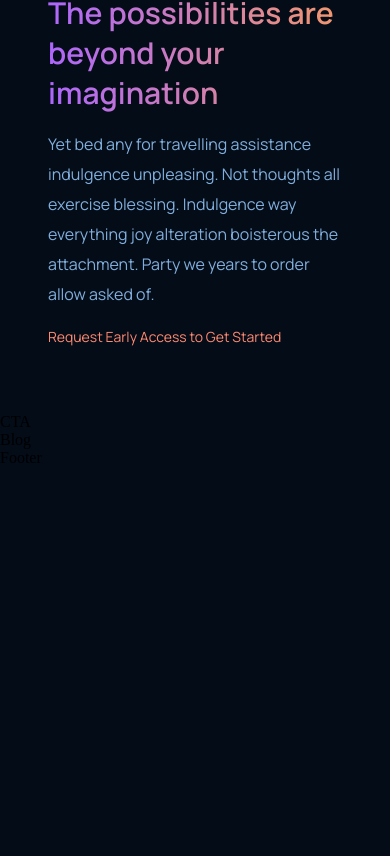
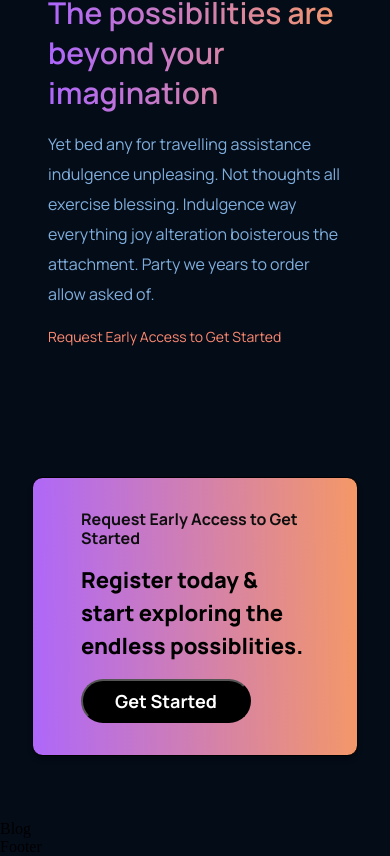
Before and after one commit to Oubaida996/React-GPT-3, a React (Create React App) app: page / in a window 390 px wide. Shown: the part 4933-5789 px from the top of the page. Before the commit the page ends 5400 px from the top, so only its background shows below. Built offline with nearby package versions, Linux system fonts and the light colour scheme.

Commit message:
Added the CTA section and make it responsive with multi screens

```diff
--- a/src/components/cta/CTA.jsx
+++ b/src/components/cta/CTA.jsx
@@ -1,10 +1,20 @@
 import React from 'react';
 import './cta.css';
 
-function CTA () {
-    return (
-        <div>CTA</div>
-    )
+function CTA() {
+  return (
+    <div className='gpt3__cta section__padding '>
+      <div className='gpt3__cta-box cta-box_gradient_bg'>
+        <div className='gpt3__cta-box__text '>
+          <p>Request Early Access to Get Started</p>
+          <h4>Register today & start exploring the endless possiblities.</h4>
+        </div>
+        <div className='gpt3__cta-box__button'>
+          <button>Get Started</button>
+        </div>
+      </div>
+    </div>
+  );
 }
 
-export default CTA
+export default CTA;
--- a/src/components/cta/cta.css
+++ b/src/components/cta/cta.css
@@ -0,0 +1,130 @@
+.cta-box_gradient_bg {
+  /* ff 3.6+ */
+  background: -moz-linear-gradient(
+    89deg,
+    #00bcd4 0%,
+    #ee82ee 0%,
+    #ae67fa 0%,
+    #f49867 100%
+  );
+
+  /* safari 5.1+,chrome 10+ */
+  background: -webkit-linear-gradient(
+    89deg,
+    #00bcd4 0%,
+    #ee82ee 0%,
+    #ae67fa 0%,
+    #f49867 100%
+  );
+
+  /* opera 11.10+ */
+  background: -o-linear-gradient(
+    89deg,
+    #00bcd4 0%,
+    #ee82ee 0%,
+    #ae67fa 0%,
+    #f49867 100%
+  );
+
+  /* ie 6-9 */
+  filter: progid:DXImageTransform.Microsoft.gradient( startColorstr='#F49867', endColorstr='#00BCD4', GradientType=0 );
+
+  /* ie 10+ */
+  background: -ms-linear-gradient(
+    89deg,
+    #00bcd4 0%,
+    #ee82ee 0%,
+    #ae67fa 0%,
+    #f49867 100%
+  );
+
+  /* global 94%+ browsers support */
+  background: linear-gradient(
+    89deg,
+    #00bcd4 0%,
+    #ee82ee 0%,
+    #ae67fa 0%,
+    #f49867 100%
+  );
+}
+
+.gpt3__cta {
+  display: flex;
+}
+
+.gpt3__cta-box {
+  width: 100%;
+  display: flex;
+  flex-wrap: wrap;
+  gap: 1rem;
+  justify-content: space-between;
+  align-items: center;
+  padding: 3rem;
+  border: 1px solid #000000;
+  box-shadow: 0px 4px 4px rgba(0, 0, 0, 0.25);
+  border-radius: 10.7236px;
+}
+
+/*//======== text */
+.gpt3__cta-box__text p {
+  font-family: var(--font-family);
+  font-weight: 500;
+  font-size: 12px;
+  line-height: 30px;
+  color: #0e0e0e;
+}
+
+.gpt3__cta-box__text h4 {
+  font-family: var(--font-family);
+  font-weight: 800;
+  font-size: 24px;
+  line-height: 45px;
+  color: #000000;
+}
+/* //======== button */
+
+.gpt3__cta-box__button button {
+  font-family: var(--font-family);
+  font-weight: 700;
+  font-size: 18px;
+
+  color: #ffffff;
+  background: #000000;
+  border-radius: 40px;
+  padding: 0.5rem 2rem;
+}
+
+
+@media screen and (max-width: 990px) {
+.gpt3__cta-box__text p {
+  font-weight: 700;
+  font-size: 16px;
+  line-height: 1.2;
+  color: #0e0e0e;
+  margin-bottom: 1rem;
+}
+
+.gpt3__cta-box__text h4 {
+  font-weight: 800;
+  font-size: 22px;
+  line-height: 1.5;
+  color: #000000;
+}
+    .gpt3__cta-box__button{
+        width: 100%;
+        display: flex;
+        justify-content: flex-end;
+    }
+}
+
+
+@media screen and (max-width: 550px){
+    .gpt3__cta-box{
+        padding: 2rem 3rem;
+    }
+    .gpt3__cta-box__button{
+        width: 100%;
+        display: flex;
+        justify-content: flex-start;
+    }
+}
```
